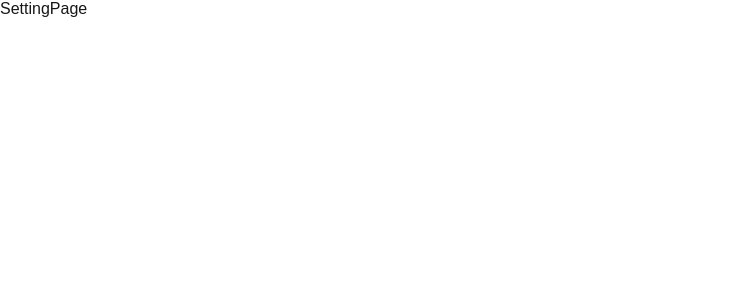
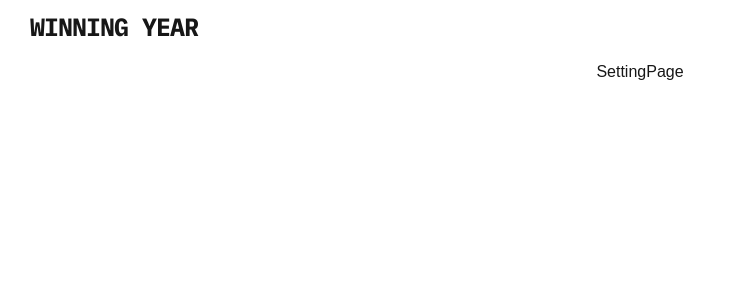
Before and after one commit to bntumb/winning-year, a Next.js app: page /settings in a window 1280 px wide. Shown: the top 300 px of the page, without its empty margins (0-745 px from the left). Built offline with nearby package versions, Linux system fonts and the light colour scheme.

Commit message:
changed layout

```diff
--- a/src/app/layout.js
+++ b/src/app/layout.js
@@ -1,26 +1,18 @@
-import { Geist, Geist_Mono } from "next/font/google";
-import "./globals.css";
-
-const geistSans = Geist({
-  variable: "--font-geist-sans",
-  subsets: ["latin"],
-});
-
-const geistMono = Geist_Mono({
-  variable: "--font-geist-mono",
-  subsets: ["latin"],
-});
-
+import LinkWithIcon from "@/design-system/compoments/LinkWithIcons/LinkWithIcons";
+import TopNavigationBar from "@/design-system/compoments/TopNavigationBar/TopNavigationBar";
 export const metadata = {
-  title: "Create Next App",
-  description: "Generated by create next app",
+  title: "Winning year",
 };
-
+import './globals.css'
 export default function RootLayout({ children }) {
   return (
     <html lang="en">
-      <body className={`${geistSans.variable} ${geistMono.variable}`}>
-        {children}
+      <body>
+        <TopNavigationBar/>
+        <div className={'pageContent'}>
+          {children}
+        </div>
+
       </body>
     </html>
   );
```
